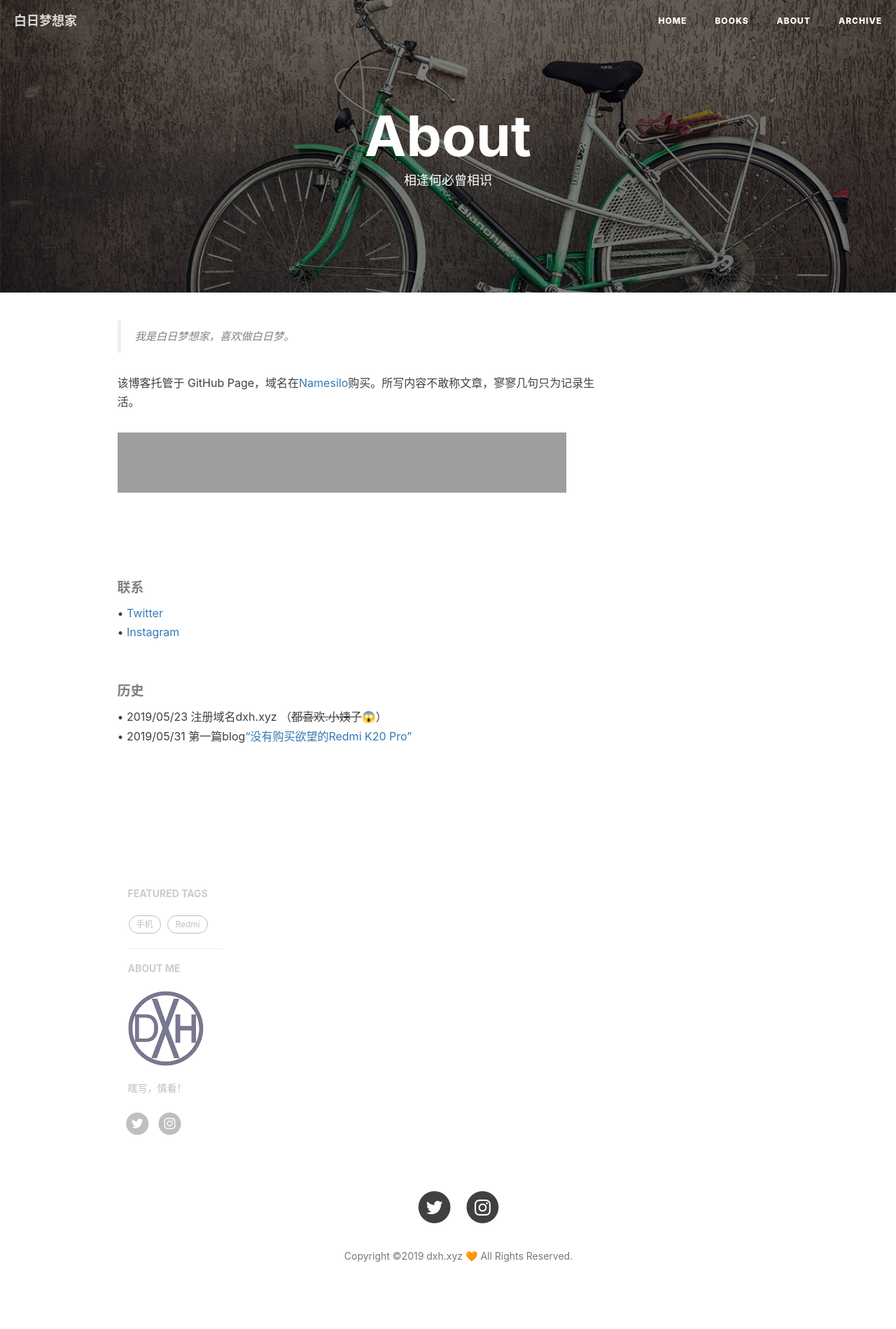
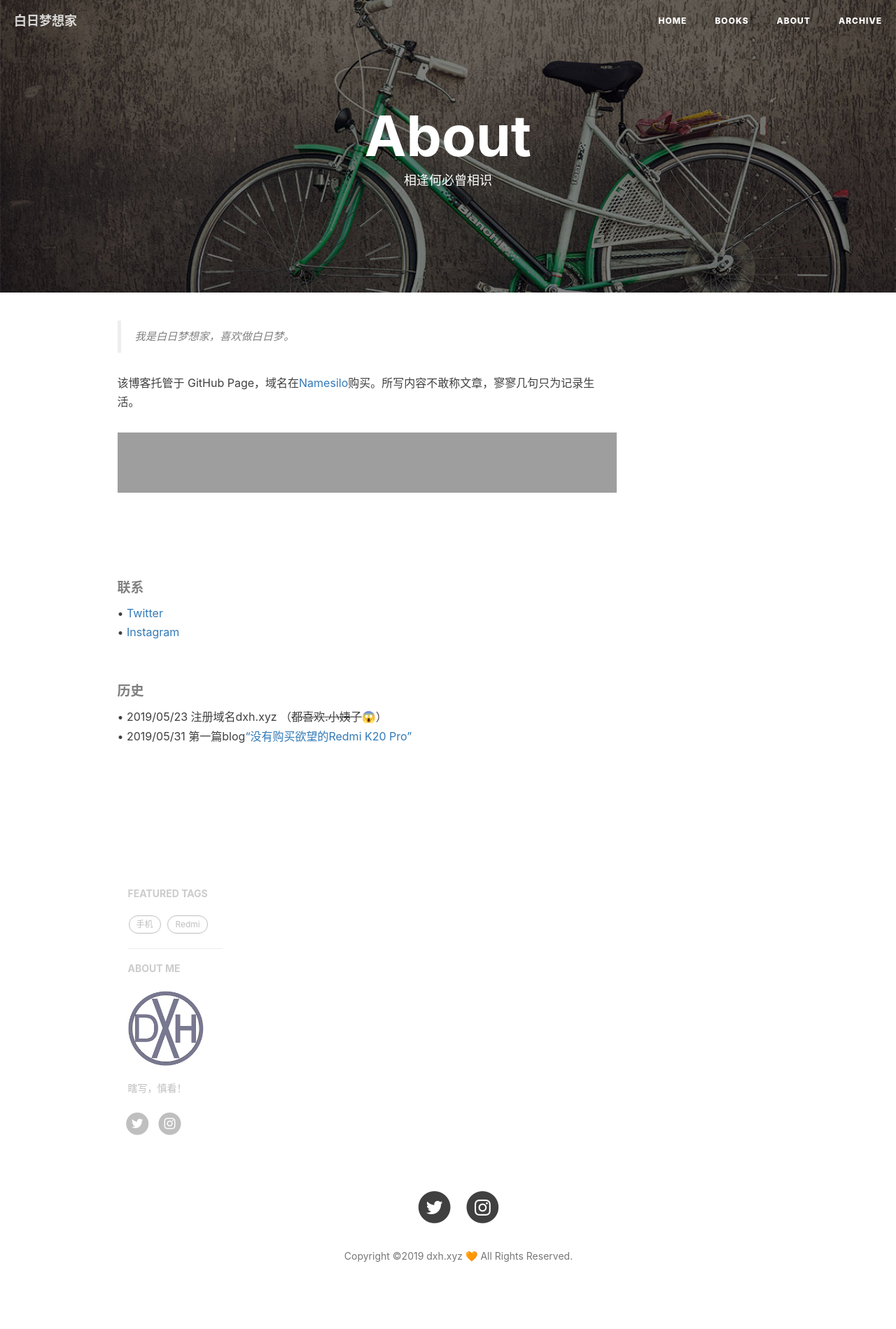
Before and after one commit to Devinteng/blog2, a Jekyll site: the page built from about.html, in a window 1280 px wide. Shown: the whole page at 70% size. Built offline with Jekyll 4.4.1, drawn with Linux system fonts in a browser that asks for light colours; nearby versions of some CDN libraries; comment, search, counter and statistics services are not loaded; grey boxes are pictures that could not be loaded.

Commit message:
Update zh.md

```diff
--- a/_includes/about/zh.md
+++ b/_includes/about/zh.md
@@ -5,7 +5,7 @@
 
 
 <!-- music -->
-<iframe src="//music.163.com/outchain/player?type=2&id=1491585&auto=0&height=66" frameborder="0" width="90%" height="86px" > </iframe>
+<iframe src="//music.163.com/outchain/player?type=2&id=1491585&auto=0&height=66" frameborder="0" width="100%" height="86px" > </iframe>
  <br/>
  <br/>
 ##### 联系
```
